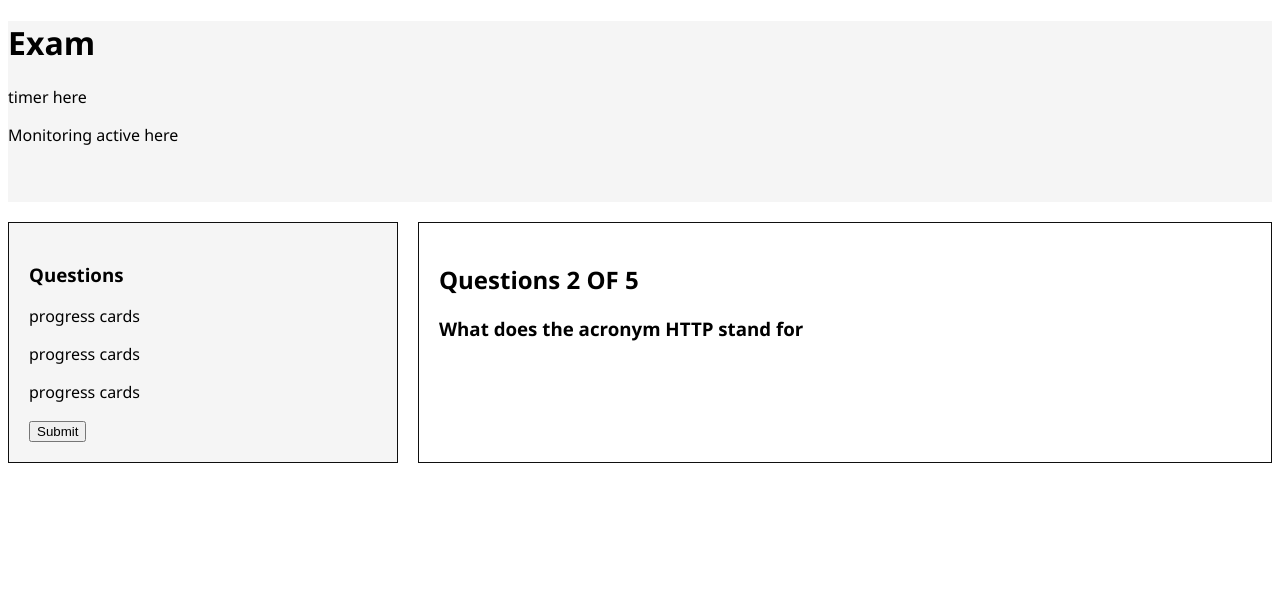
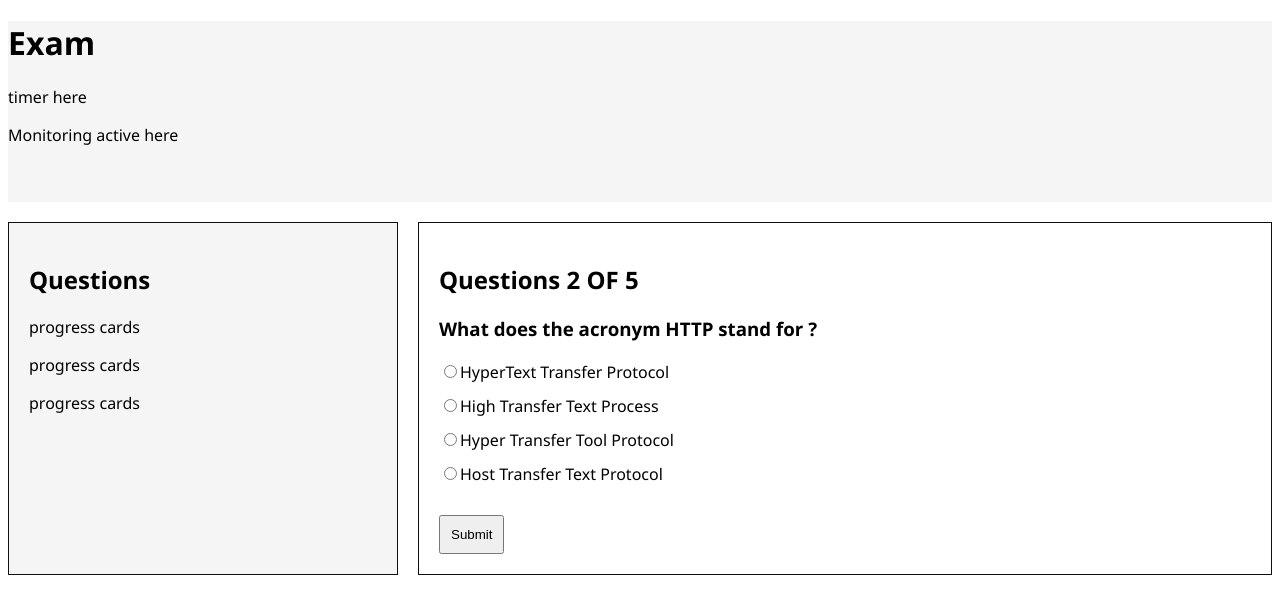
Before and after one commit to summer-group5/ai-exam-platform, a React app in the folder frontend/: page /Coursepage/1/exam in a window 1280 px wide. Shown: the top 614 px of the page. Built offline with nearby package versions, Linux system fonts and the light colour scheme; no server answers; the database is empty; the HTML template or start-up script is replaced by a standard one.

Commit message:
created radio buttons and css formatting

```diff
--- a/frontend/src/pages/Exampage.css
+++ b/frontend/src/pages/Exampage.css
@@ -29,6 +29,10 @@ text-align: left;
   box-sizing: border-box;
 }
 
+.row-container h2 {
+
+}
+
 /* Individual sections */
 
 .exam-section {
@@ -52,3 +56,19 @@ text-align: left;
   padding: 20px;
   background-color: #ffff;
 }
+
+
+.question-options {
+  display: flex;
+  flex-direction: column;
+  gap: 12px;
+  margin-top: 20px;
+}
+
+.submit {
+    margin-top: 30px;
+
+    padding: 10px;
+
+
+}
--- a/frontend/src/pages/Exampage.jsx
+++ b/frontend/src/pages/Exampage.jsx
@@ -1,4 +1,4 @@
-import React from 'react'
+import React, {useState} from 'react'
 import './Exampage.css'
 
 
@@ -6,7 +6,7 @@ import './Exampage.css'
 
 export default function Exampage() {
 
-
+   const [selectedAnswer, setSelectedAnswer] = useState('');
 
 
 
@@ -23,11 +23,11 @@ export default function Exampage() {
        <div className="row-container">
         <section className='exam-section'>
         <div className="progress-bar">
-            <h3>Questions</h3>
+            <h2>Questions</h2>
             <p>progress cards</p>
             <p>progress cards</p>
             <p>progress cards</p>
-            <button>Submit</button>
+
 
         </div>
          </section>
@@ -35,12 +35,61 @@ export default function Exampage() {
             <section className='exam-section'>
              <div className="timer-container">
                  <h2>Questions 2 OF 5</h2>
+         <h3>What does the acronym HTTP stand for ?</h3>
+
+           <div className="question-options">
+
+  <div className="option">
+    <input
+      type="radio"
+      name="http-question"
+      value="HyperText Transfer Protocol"
+      checked={selectedAnswer === 'HyperText Transfer Protocol'}
+      onChange={(e) => setSelectedAnswer(e.target.value)}
+    />
+    <span>HyperText Transfer Protocol</span>
+  </div>
+
+  <div className="option">
+    <input
+      type="radio"
+      name="http-question"
+      value="High Transfer Text Process"
+      checked={selectedAnswer === 'High Transfer Text Process'}
+      onChange={(e) => setSelectedAnswer(e.target.value)}
+    />
+    <span>High Transfer Text Process</span>
+  </div>
+
+  <div className="option">
+    <input
+      type="radio"
+      name="http-question"
+      value="Hyper Transfer Tool Protocol"
+      checked={selectedAnswer === 'Hyper Transfer Tool Protocol'}
+      onChange={(e) => setSelectedAnswer(e.target.value)}
+    />
+    <span>Hyper Transfer Tool Protocol</span>
+  </div>
+
+  <div className="option">
+    <input
+      type="radio"
+      name="http-question"
+      value="Host Transfer Text Protocol"
+      checked={selectedAnswer === 'Host Transfer Text Protocol'}
+      onChange={(e) => setSelectedAnswer(e.target.value)}
+    />
+    <span>Host Transfer Text Protocol</span>
+  </div>
+
+</div>
+             <button className='submit'>Submit</button>
+
+        </div>
 
 
-            <h3>What does the acronym HTTP stand for</h3>
-
-        </div>
-         </section>
+        </section>
 
         </div>
 
```
